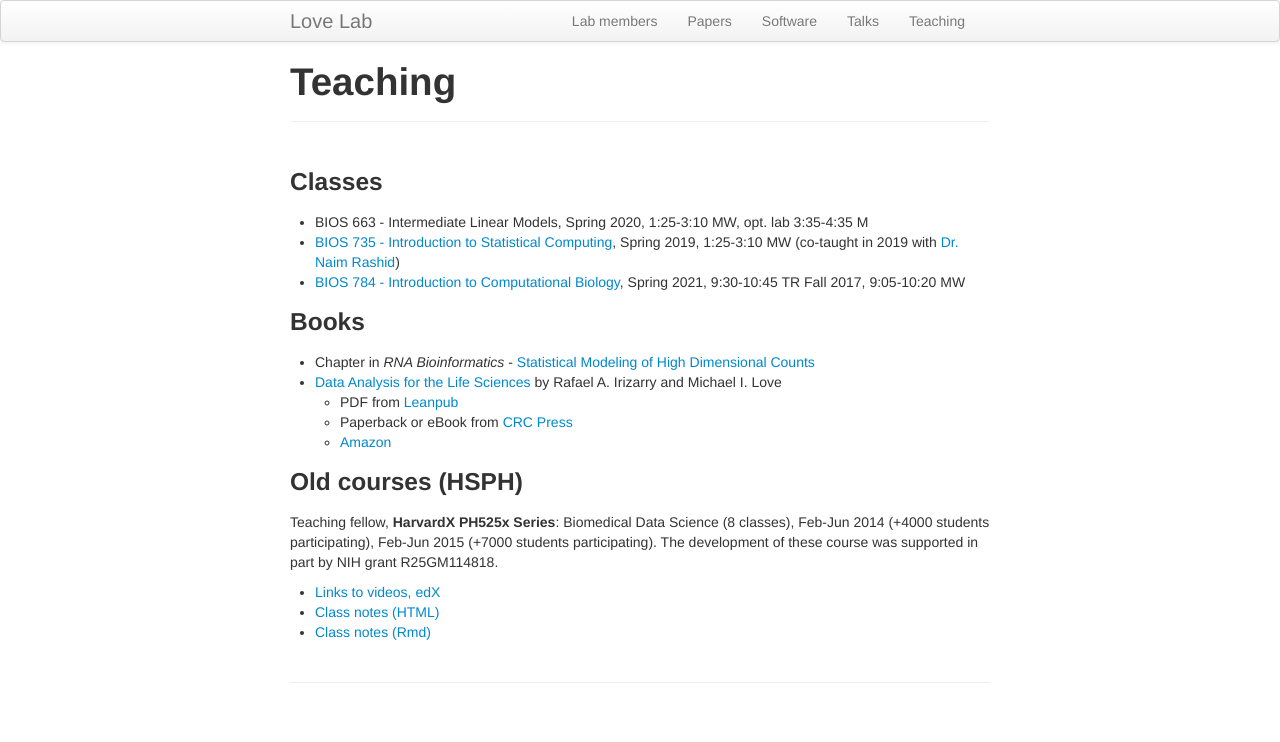
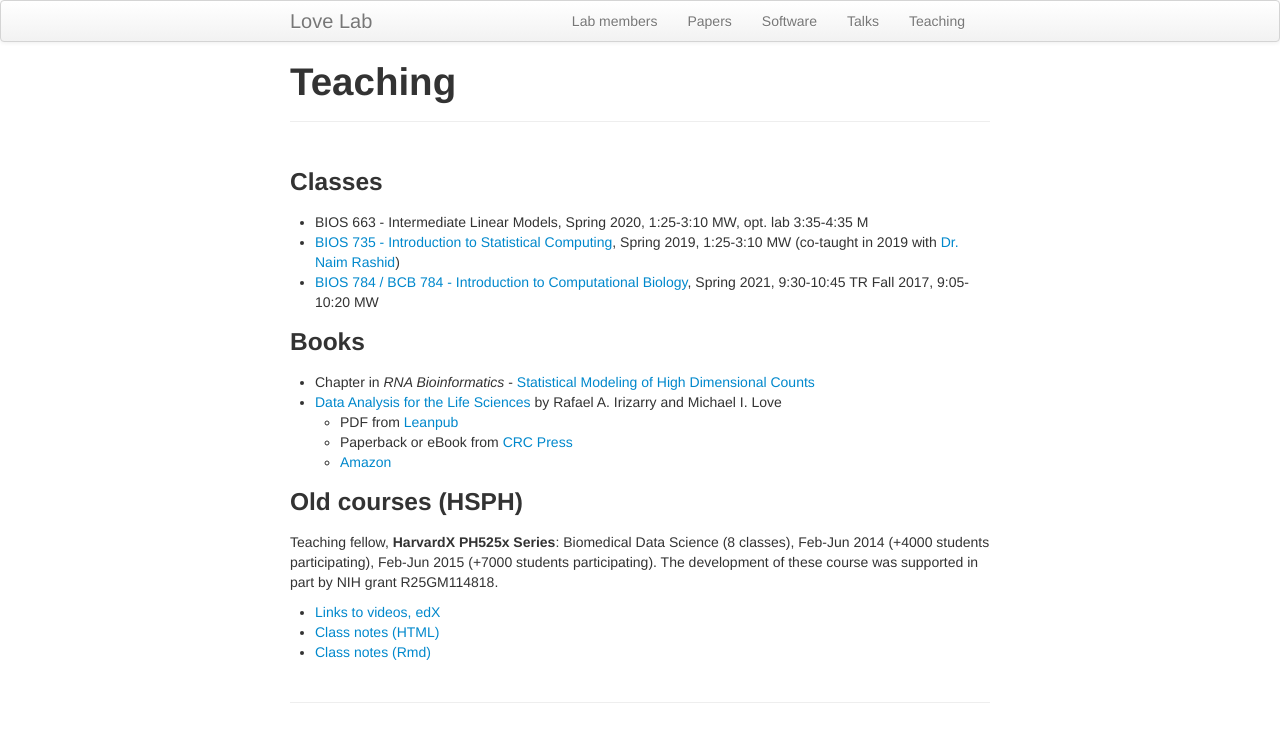
Before and after one commit to mikelove/mikelove.github.io, a Jekyll site: the page built from pages/teaching.md, in a window 1280 px wide. Shown: the top 742 px of the page. Built offline with Jekyll 4.4.1, drawn with Linux system fonts in a browser that asks for light colours.

Commit message:
update to bios 784

```diff
--- a/pages/teaching.md
+++ b/pages/teaching.md
@@ -10,7 +10,7 @@ title: "Teaching"
 * [BIOS 735 - Introduction to Statistical Computing](http://biodatascience.github.io/statcomp),
   Spring 2019, 1:25-3:10 MW (co-taught in 2019 with
   [Dr. Naim Rashid](https://naimurashid.github.io/))
-* [BIOS 784 - Introduction to Computational Biology](http://biodatascience.github.io/compbio),
+* [BIOS 784 / BCB 784 - Introduction to Computational Biology](http://biodatascience.github.io/compbio),
   Spring 2021, 9:30-10:45 TR
   Fall 2017, 9:05-10:20 MW
 
```
